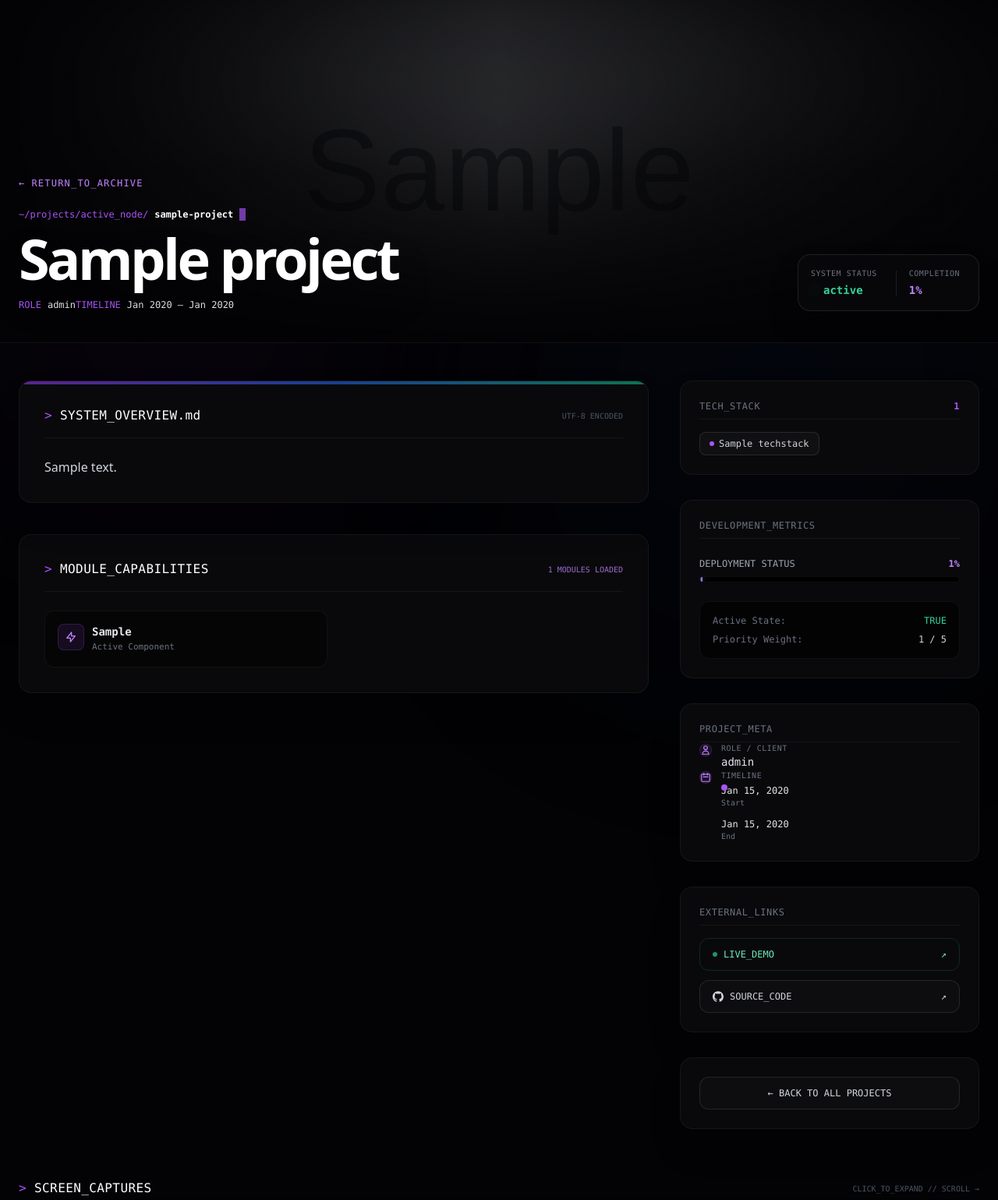
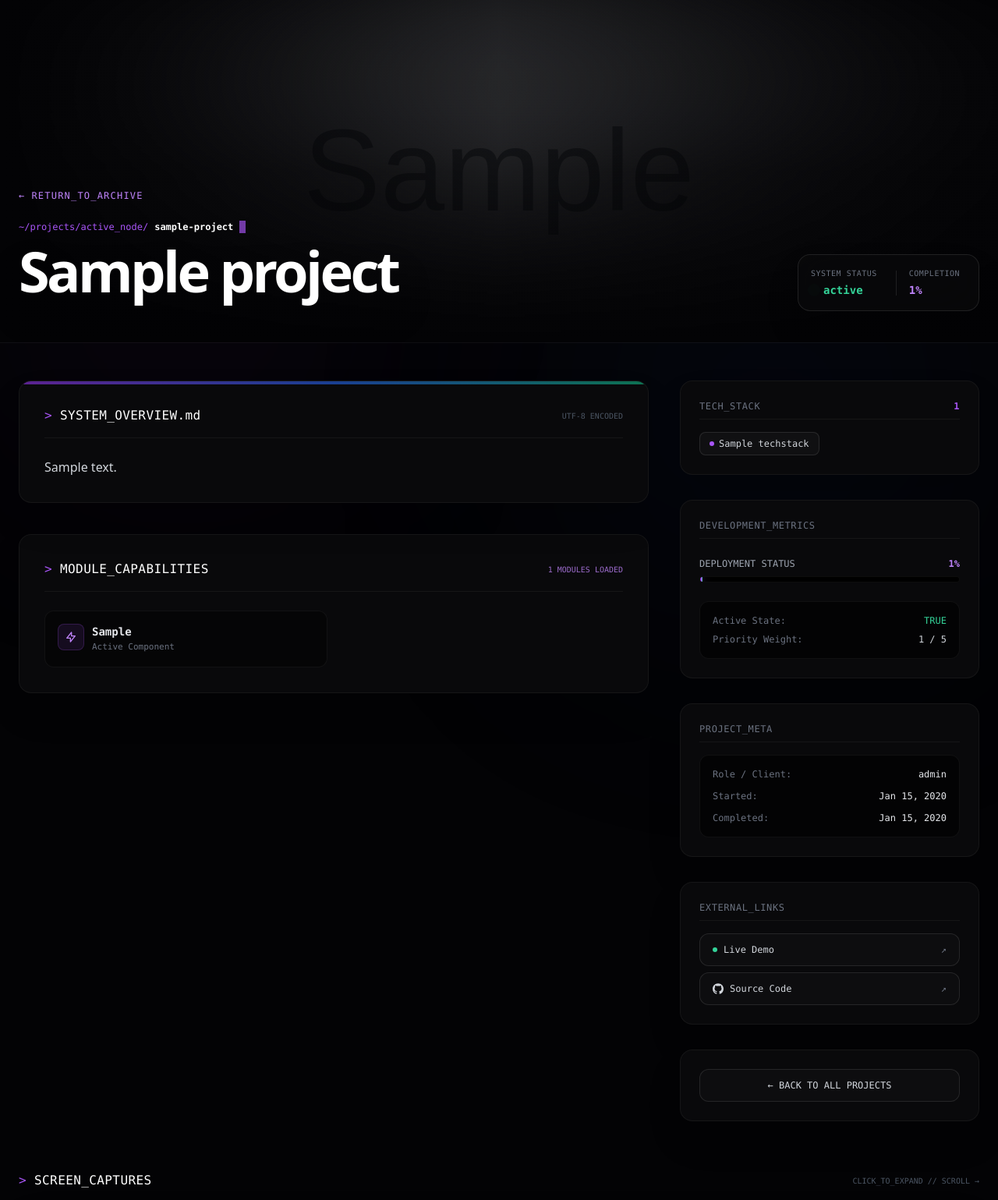
Before and after one commit to younes6817/portofilo, a Django app: page /project/projects/1/ in a window 1280 px wide. Shown: the top 1539 px of the page at 78% size. Run offline with Django 5.2, Linux system fonts and the light colour scheme; tables that the repository leaves empty hold one stand-in row (values such as "Sample post"); grey boxes marked "Sample" are stand-in pictures.

Commit message:
Refactor project detail template: Remove redundant project info and improve layout

```diff
--- a/projects/templates/project_detail.html
+++ b/projects/templates/project_detail.html
@@ -35,25 +35,6 @@
                     <h1 class="text-5xl md:text-7xl font-black text-white tracking-tighter mb-4 drop-shadow-2xl">
                         {{ project.title }}
                     </h1>
-
-                    {% if project.cilend_or_role or project.start_date %}
-                    <div class="flex flex-wrap items-center gap-x-6 gap-y-2 font-mono text-xs text-gray-400">
-                        {% if project.cilend_or_role %}
-                        <span class="flex items-center gap-2">
-                            <span class="text-purple-500">ROLE</span>
-                            <span class="text-gray-200">{{ project.cilend_or_role }}</span>
-                        </span>
-                        {% endif %}
-                        {% if project.start_date %}
-                        <span class="flex items-center gap-2">
-                            <span class="text-purple-500">TIMELINE</span>
-                            <span class="text-gray-200">
-                                {{ project.start_date|date:"M Y" }}{% if project.end_date %} — {{ project.end_date|date:"M Y" }}{% else %} — PRESENT{% endif %}
-                            </span>
-                        </span>
-                        {% endif %}
-                    </div>
-                    {% endif %}
                 </div>
 
                 <div class="flex flex-wrap items-center gap-4 bg-[#09090b]/80 backdrop-blur-xl border border-white/10 p-4 rounded-2xl shadow-2xl">
@@ -183,43 +164,30 @@
 
                 {% if project.cilend_or_role or project.start_date %}
                 <div class="bg-[#09090b] rounded-2xl border border-white/5 p-6 shadow-2xl">
-                    <h3 class="font-mono text-xs text-gray-500 mb-5 pb-2 border-b border-white/5 tracking-wider uppercase">
+                    <h3 class="font-mono text-xs text-gray-500 mb-4 pb-2 border-b border-white/5 tracking-wider uppercase">
                         PROJECT_META
                     </h3>
-                    <div class="space-y-5">
+                    <div class="bg-black/60 border border-white/5 rounded-xl p-4 font-mono text-xs space-y-3">
                         {% if project.cilend_or_role %}
-                        <div class="flex items-start gap-3">
-                            <span class="mt-0.5 p-1.5 bg-purple-500/10 border border-purple-500/20 rounded-lg text-purple-400">
-                                <svg class="w-3.5 h-3.5" fill="none" stroke="currentColor" viewBox="0 0 24 24"><path stroke-linecap="round" stroke-linejoin="round" stroke-width="2" d="M16 7a4 4 0 11-8 0 4 4 0 018 0zM12 14a7 7 0 00-7 7h14a7 7 0 00-7-7z"/></svg>
-                            </span>
-                            <div>
-                                <div class="font-mono text-[10px] text-gray-500 tracking-wider uppercase">Role / Client</div>
-                                <div class="font-mono text-sm text-gray-200">{{ project.cilend_or_role }}</div>
-                            </div>
+                        <div class="flex justify-between gap-4">
+                            <span class="text-gray-500 shrink-0">Role / Client:</span>
+                            <span class="text-gray-200 text-right">{{ project.cilend_or_role }}</span>
                         </div>
                         {% endif %}
                         {% if project.start_date %}
-                        <div class="flex items-start gap-3">
-                            <span class="mt-0.5 p-1.5 bg-purple-500/10 border border-purple-500/20 rounded-lg text-purple-400">
-                                <svg class="w-3.5 h-3.5" fill="none" stroke="currentColor" viewBox="0 0 24 24"><path stroke-linecap="round" stroke-linejoin="round" stroke-width="2" d="M8 7V3m8 4V3m-9 8h10M5 21h14a2 2 0 002-2V7a2 2 0 00-2-2H5a2 2 0 00-2 2v12a2 2 0 002 2z"/></svg>
-                            </span>
-                            <div class="flex-1">
-                                <div class="font-mono text-[10px] text-gray-500 tracking-wider uppercase mb-1">Timeline</div>
-                                <div class="relative pl-4 border-l border-white/10 space-y-3">
-                                    <div class="relative">
-                                        <span class="absolute -left-[21px] top-1 w-2 h-2 rounded-full bg-purple-500 ring-4 ring-purple-500/10"></span>
-                                        <div class="font-mono text-xs text-gray-200">{{ project.start_date|date:"M d, Y" }}</div>
-                                        <div class="font-mono text-[10px] text-gray-500">Start</div>
-                                    </div>
-                                    <div class="relative">
-                                        <span class="absolute -left-[21px] top-1 w-2 h-2 rounded-full {% if project.end_date %}bg-gray-500 ring-4 ring-white/5{% else %}bg-emerald-400 ring-4 ring-emerald-400/10 animate-pulse{% endif %}"></span>
-                                        <div class="font-mono text-xs text-gray-200">{% if project.end_date %}{{ project.end_date|date:"M d, Y" }}{% else %}Present{% endif %}</div>
-                                        <div class="font-mono text-[10px] text-gray-500">{% if project.end_date %}End{% else %}Ongoing{% endif %}</div>
-                                    </div>
-                                </div>
-                            </div>
+                        <div class="flex justify-between gap-4">
+                            <span class="text-gray-500 shrink-0">Started:</span>
+                            <span class="text-gray-200 text-right">{{ project.start_date|date:"M d, Y" }}</span>
                         </div>
                         {% endif %}
+                        <div class="flex justify-between gap-4">
+                            <span class="text-gray-500 shrink-0">{% if project.end_date %}Completed:{% else %}Status:{% endif %}</span>
+                            {% if project.end_date %}
+                            <span class="text-gray-200 text-right">{{ project.end_date|date:"M d, Y" }}</span>
+                            {% else %}
+                            <span class="text-emerald-400 text-right">Ongoing</span>
+                            {% endif %}
+                        </div>
                     </div>
                 </div>
                 {% endif %}
@@ -229,25 +197,25 @@
                     <h3 class="font-mono text-xs text-gray-500 mb-4 pb-2 border-b border-white/5 tracking-wider uppercase">
                         EXTERNAL_LINKS
                     </h3>
-                    <div class="space-y-3">
+                    <div class="space-y-2">
                         {% if project.live_demo_link %}
                         <a href="{{ project.live_demo_link }}" target="_blank" rel="noopener noreferrer"
-                           class="group flex items-center justify-between w-full font-mono text-xs px-4 py-3 rounded-xl border border-emerald-500/20 bg-emerald-500/[0.06] text-emerald-300 hover:bg-emerald-500/15 hover:border-emerald-500/40 transition-all">
+                           class="group flex items-center justify-between font-mono text-xs px-4 py-3 rounded-xl border border-white/10 bg-white/[0.02] text-gray-300 hover:bg-white/5 hover:border-emerald-500/40 hover:text-emerald-300 transition-all">
                             <span class="flex items-center gap-2">
-                                <span class="w-1.5 h-1.5 rounded-full bg-emerald-400 animate-pulse"></span>
-                                LIVE_DEMO
+                                <span class="w-1.5 h-1.5 rounded-full bg-emerald-400"></span>
+                                Live Demo
                             </span>
-                            <span class="transform group-hover:translate-x-0.5 group-hover:-translate-y-0.5 transition-transform">↗</span>
+                            <span class="text-gray-500 group-hover:text-emerald-300 transition-colors">↗</span>
                         </a>
                         {% endif %}
                         {% if project.github_link %}
                         <a href="{{ project.github_link }}" target="_blank" rel="noopener noreferrer"
-                           class="group flex items-center justify-between w-full font-mono text-xs px-4 py-3 rounded-xl border border-white/10 bg-white/[0.02] text-gray-300 hover:bg-white/5 hover:border-white/25 hover:text-white transition-all">
+                           class="group flex items-center justify-between font-mono text-xs px-4 py-3 rounded-xl border border-white/10 bg-white/[0.02] text-gray-300 hover:bg-white/5 hover:border-white/25 hover:text-white transition-all">
                             <span class="flex items-center gap-2">
                                 <svg class="w-3.5 h-3.5" fill="currentColor" viewBox="0 0 24 24"><path d="M12 .297c-6.63 0-12 5.373-12 12 0 5.303 3.438 9.8 8.205 11.385.6.113.82-.258.82-.577 0-.285-.01-1.04-.015-2.04-3.338.724-4.042-1.61-4.042-1.61C4.422 18.07 3.633 17.7 3.633 17.7c-1.087-.744.084-.729.084-.729 1.205.084 1.838 1.236 1.838 1.236 1.07 1.835 2.809 1.305 3.495.998.108-.776.417-1.305.76-1.605-2.665-.3-5.466-1.332-5.466-5.93 0-1.31.465-2.38 1.235-3.22-.135-.303-.54-1.523.105-3.176 0 0 1.005-.322 3.3 1.23.96-.267 1.98-.399 3-.405 1.02.006 2.04.138 3 .405 2.28-1.552 3.285-1.23 3.285-1.23.645 1.653.24 2.873.12 3.176.765.84 1.23 1.91 1.23 3.22 0 4.61-2.805 5.625-5.475 5.92.42.36.81 1.096.81 2.22 0 1.606-.015 2.896-.015 3.286 0 .315.21.69.825.57C20.565 22.092 24 17.592 24 12.297c0-6.627-5.373-12-12-12"/></svg>
-                                SOURCE_CODE
+                                Source Code
                             </span>
-                            <span class="transform group-hover:translate-x-0.5 group-hover:-translate-y-0.5 transition-transform">↗</span>
+                            <span class="text-gray-500 group-hover:text-white transition-colors">↗</span>
                         </a>
                         {% endif %}
                     </div>
```
